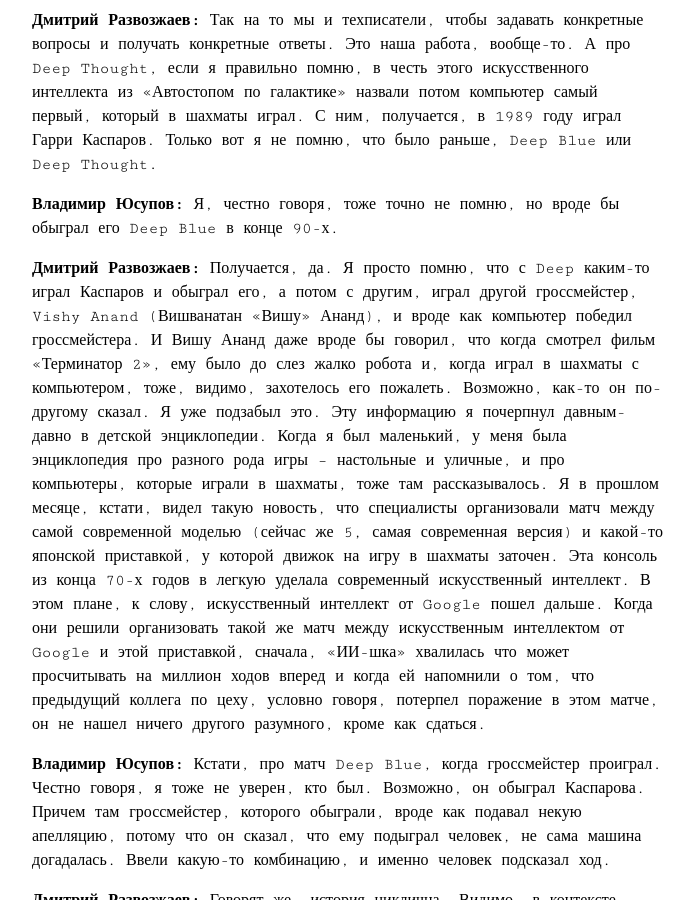
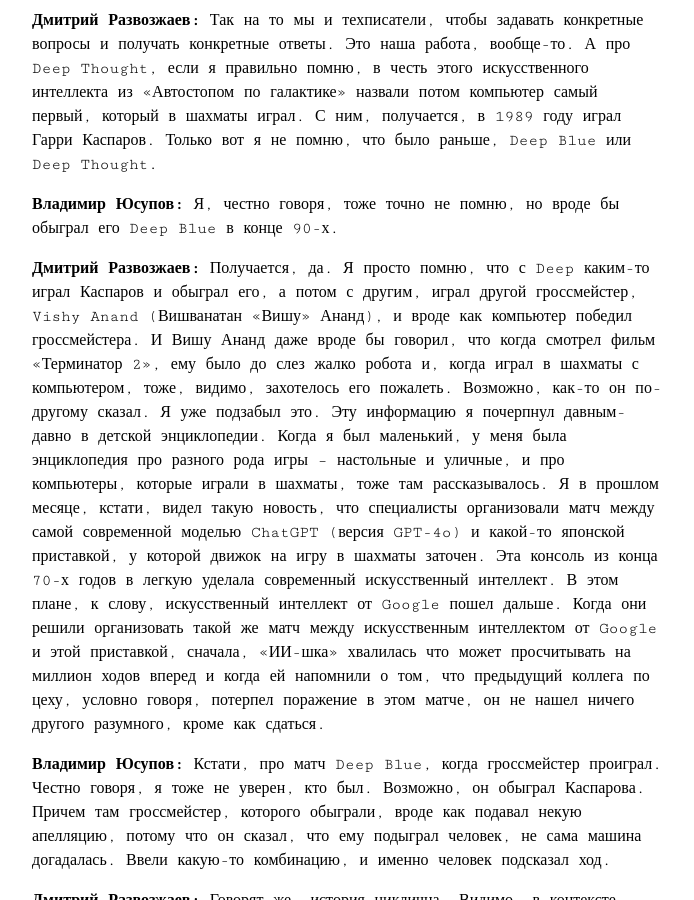
Before and after one commit to techwritex/techcommpod, a Jekyll site: the page built from _posts/2025-07-28-vypusk-25-beseda-s-dmitriem-razvozzhaevym.md, in a window 1280 px wide and 900 px high, scrolled down 7982 px. Shown: the whole window, without its empty margins (292-986 px from the left). Built offline with Jekyll 4.4.1, drawn with Linux system fonts in a browser that asks for light colours.

Commit message:
techcommpod-1.8.4-episode-25-typos-correction

```diff
--- a/_posts/2025-07-28-vypusk-25-beseda-s-dmitriem-razvozzhaevym.md
+++ b/_posts/2025-07-28-vypusk-25-beseda-s-dmitriem-razvozzhaevym.md
@@ -154,7 +154,7 @@ episode: "Выпуск #25. Беседа с Дмитрием Развозжае
 **Владимир Юсупов:** Я, честно говоря, тоже точно не помню, но вроде бы обыграл его Deep Blue в конце 90-х.
 
 **Дмитрий Развозжаев:** Получается, да. Я просто помню, что с Deep каким-то играл Каспаров и обыграл его, а потом с другим, играл другой гроссмейстер, Vishy Anand (Вишванатан «Вишу» Ананд), и вроде как компьютер победил гроссмейстера. И Вишу Ананд даже вроде бы говорил, что когда смотрел фильм «Терминатор 2», ему было до слез жалко робота и, когда играл в шахматы с компьютером, тоже, видимо, захотелось его пожалеть. Возможно, как-то он по-другому сказал. Я уже подзабыл это. Эту информацию я почерпнул давным-давно в детской энциклопедии. Когда я был маленький, у меня была энциклопедия про разного рода игры – настольные и уличные, и про компьютеры, которые играли в шахматы, тоже там рассказывалось.
-Я в прошлом месяце, кстати, видел такую новость, что специалисты организовали матч между самой современной моделью (сейчас же 5, самая современная версия) и какой-то японской приставкой, у которой движок на игру в шахматы заточен. Эта консоль из конца 70-х годов в легкую уделала современный искусственный интеллект. В этом плане, к слову, искусственный интеллект от Google пошел дальше. Когда они решили организовать такой же матч между искусственным интеллектом от Google и этой приставкой, сначала, «ИИ-шка» хвалилась что может просчитывать на миллион ходов вперед и когда ей напомнили о том, что предыдущий коллега по цеху, условно говоря, потерпел поражение в этом матче, он не нашел ничего другого разумного, кроме как сдаться.
+Я в прошлом месяце, кстати, видел такую новость, что специалисты организовали матч между самой современной моделью ChatGPT (версия GPT-4o) и какой-то японской приставкой, у которой движок на игру в шахматы заточен. Эта консоль из конца 70-х годов в легкую уделала современный искусственный интеллект. В этом плане, к слову, искусственный интеллект от Google пошел дальше. Когда они решили организовать такой же матч между искусственным интеллектом от Google и этой приставкой, сначала, «ИИ-шка» хвалилась что может просчитывать на миллион ходов вперед и когда ей напомнили о том, что предыдущий коллега по цеху, условно говоря, потерпел поражение в этом матче, он не нашел ничего другого разумного, кроме как сдаться.
 
 **Владимир Юсупов:** Кстати, про матч Deep Blue, когда гроссмейстер проиграл. Честно говоря, я тоже не уверен, кто был. Возможно, он обыграл Каспарова. Причем там гроссмейстер, которого обыграли, вроде как подавал некую апелляцию, потому что он сказал, что ему подыграл человек, не сама машина догадалась. Ввели какую-то комбинацию, и именно человек подсказал ход.
 
```
